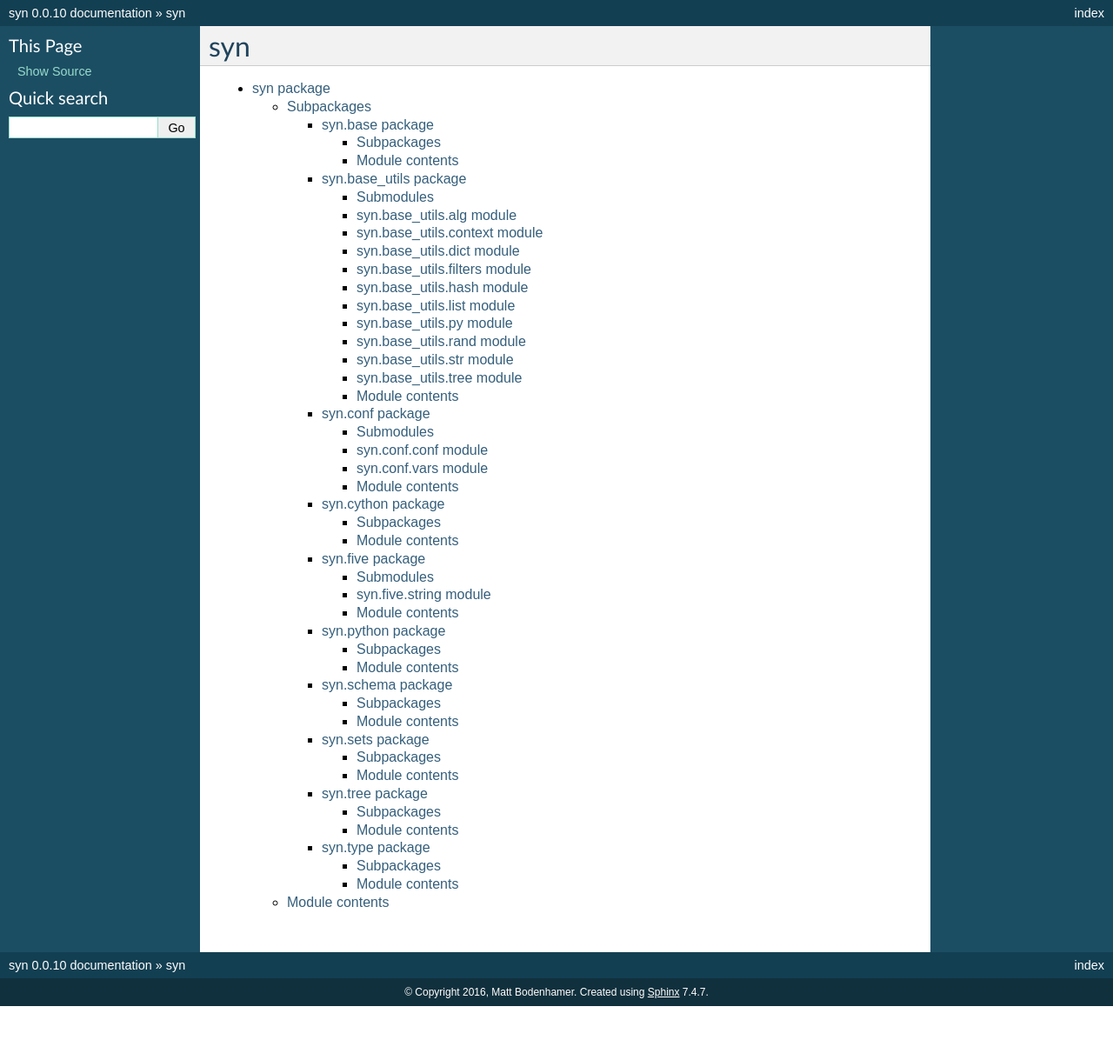
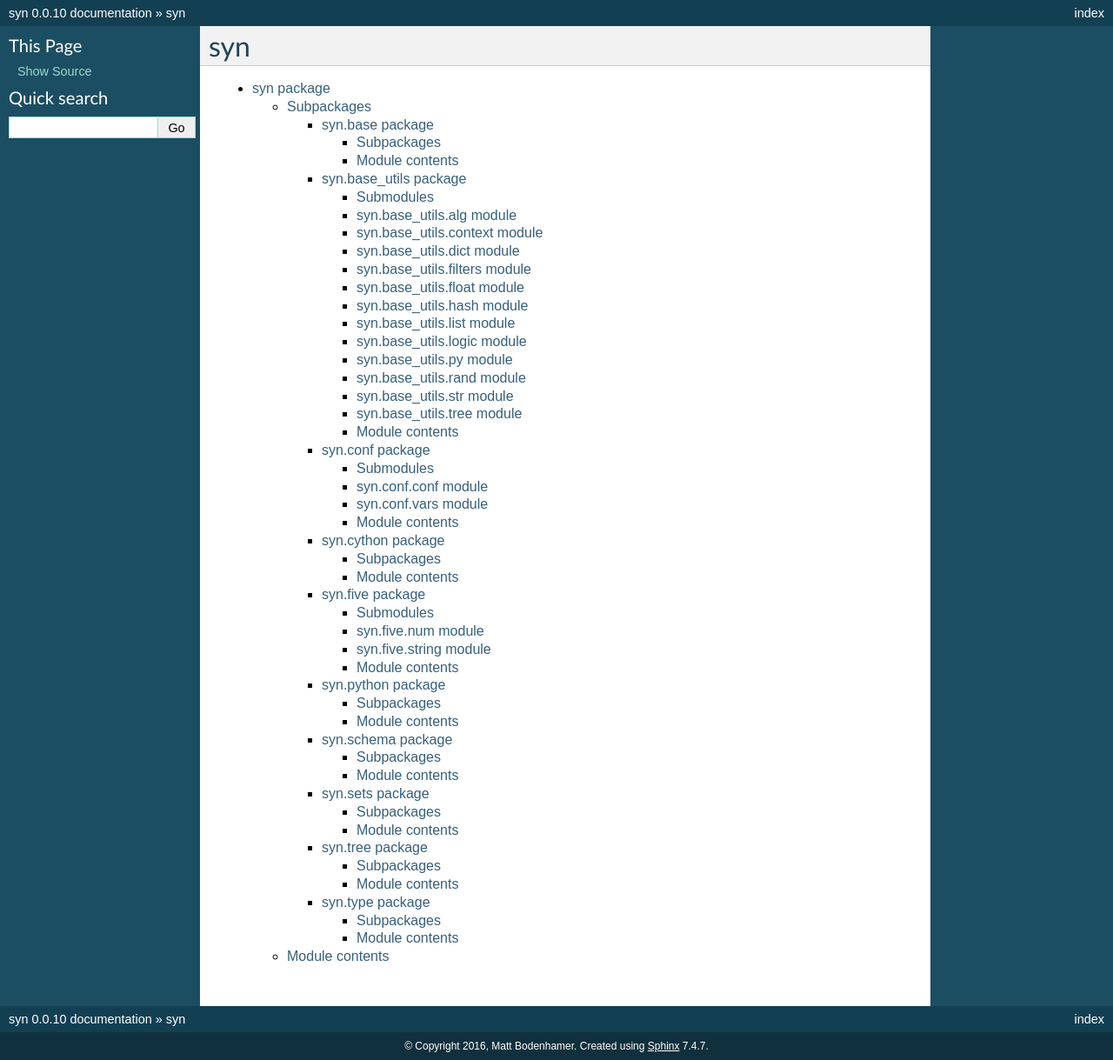
Before and after one commit to mbodenhamer/syn, a Sphinx documentation site: the page built from docs/modules.rst, in a window 1280 px wide. Shown: the whole page at 87% size. Built offline with Sphinx 7.4.7, drawn with Linux system fonts in a browser that asks for light colours; pages that are not in the unit, such as notebooks, are missing from menus; before the commit the page ends 1157 px from its top, so only the background shows below that.

Commit message:
Updating docs

```diff
--- a/docs/syn.base_utils.rst
+++ b/docs/syn.base_utils.rst
@@ -36,6 +36,14 @@
     :undoc-members:
     :show-inheritance:
 
+syn.base_utils.float module
+---------------------------
+
+.. automodule:: syn.base_utils.float
+    :members:
+    :undoc-members:
+    :show-inheritance:
+
 syn.base_utils.hash module
 --------------------------
 
@@ -48,6 +56,14 @@
 --------------------------
 
 .. automodule:: syn.base_utils.list
+    :members:
+    :undoc-members:
+    :show-inheritance:
+
+syn.base_utils.logic module
+---------------------------
+
+.. automodule:: syn.base_utils.logic
     :members:
     :undoc-members:
     :show-inheritance:
--- a/docs/syn.five.rst
+++ b/docs/syn.five.rst
@@ -3,6 +3,14 @@
 
 Submodules
 ----------
+
+syn.five.num module
+-------------------
+
+.. automodule:: syn.five.num
+    :members:
+    :undoc-members:
+    :show-inheritance:
 
 syn.five.string module
 ----------------------
```
